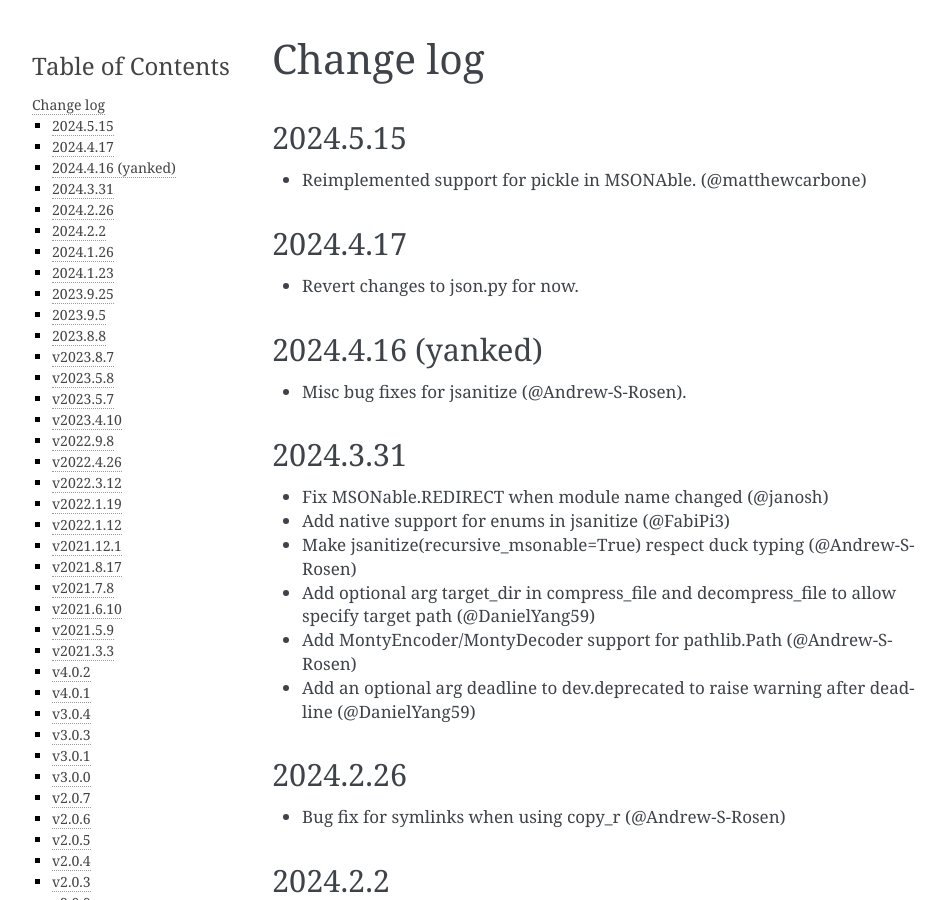
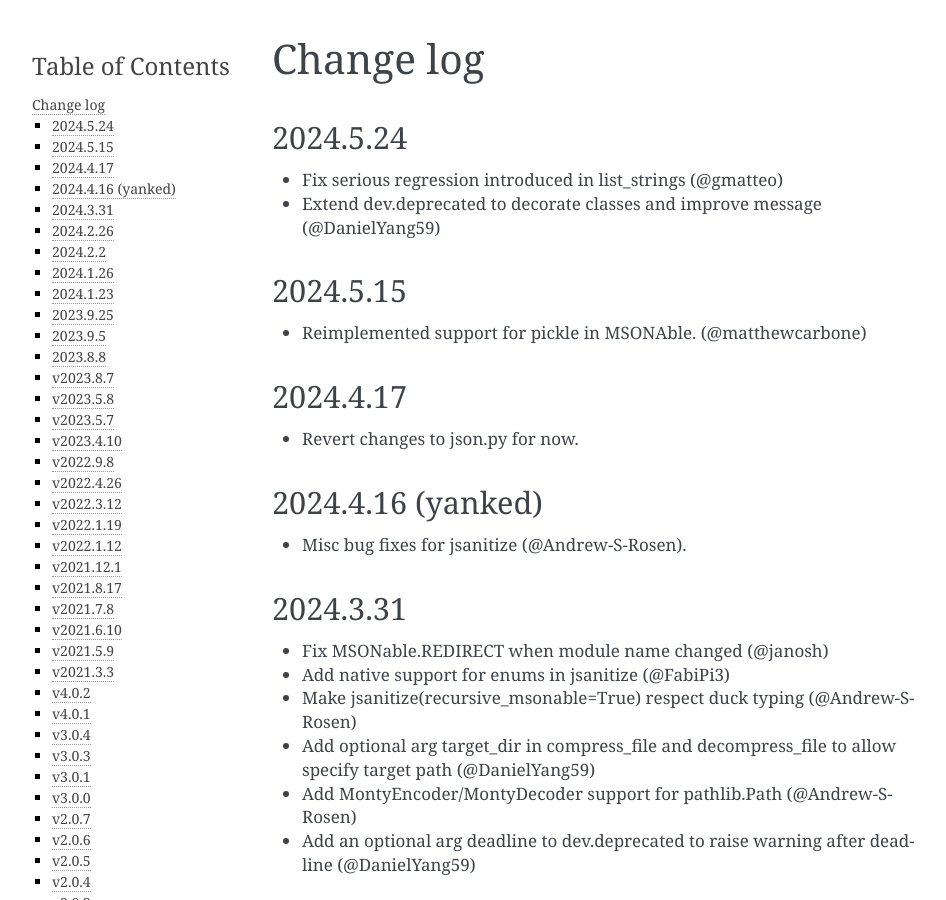
Before and after one commit to materialsvirtuallab/monty, a Sphinx documentation site: the page built from docs/changelog.md, in a window 1280 px wide and 900 px high. Shown: the whole window, without its empty margins (148-1094 px from the left). Built offline with Sphinx 7.4.7, drawn with Linux system fonts in a browser that asks for light colours.

Commit message:
Update changelog.

```diff
--- a/docs/changelog.md
+++ b/docs/changelog.md
@@ -1,4 +1,8 @@
 # Change log
+
+## 2024.5.24
+- Fix serious regression introduced in list_strings (@gmatteo)
+- Extend dev.deprecated to decorate classes and improve message (@DanielYang59)
 
 ## 2024.5.15
 - Reimplemented support for pickle in MSONAble. (@matthewcarbone)
```
